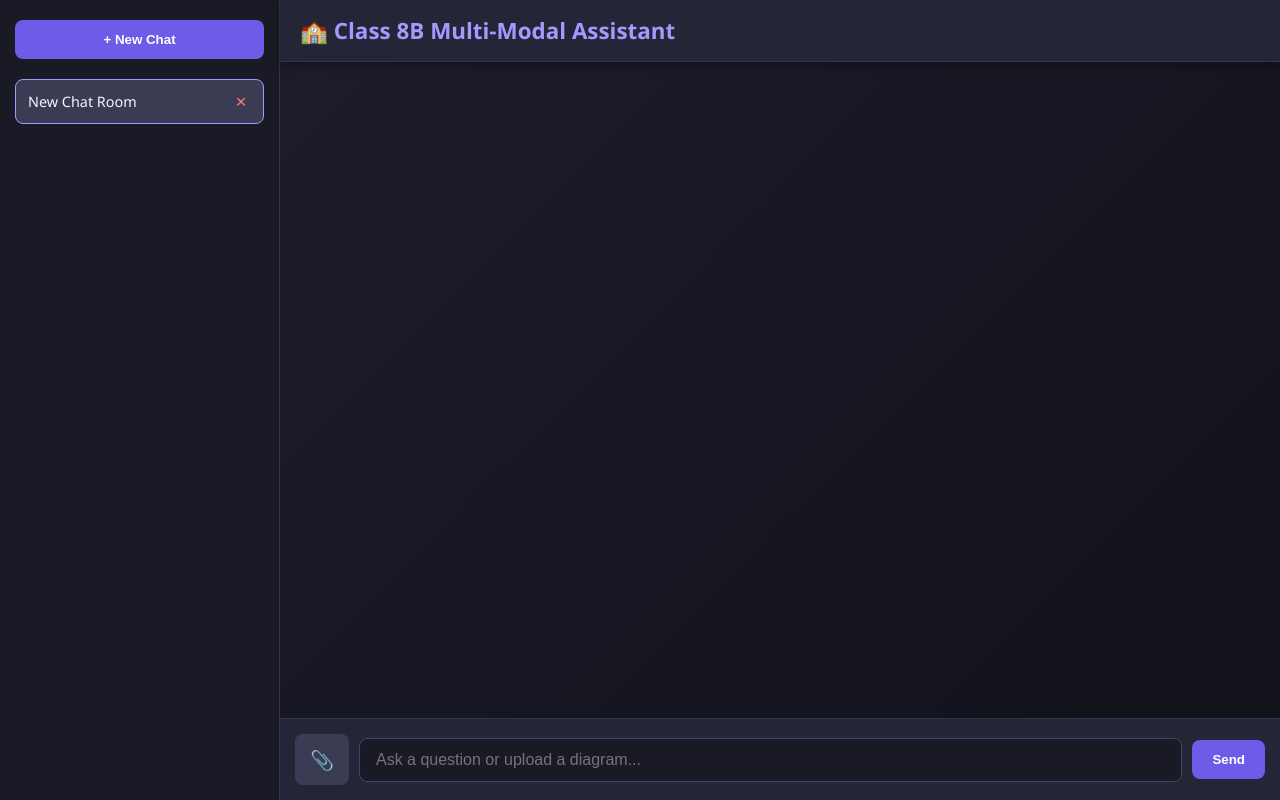
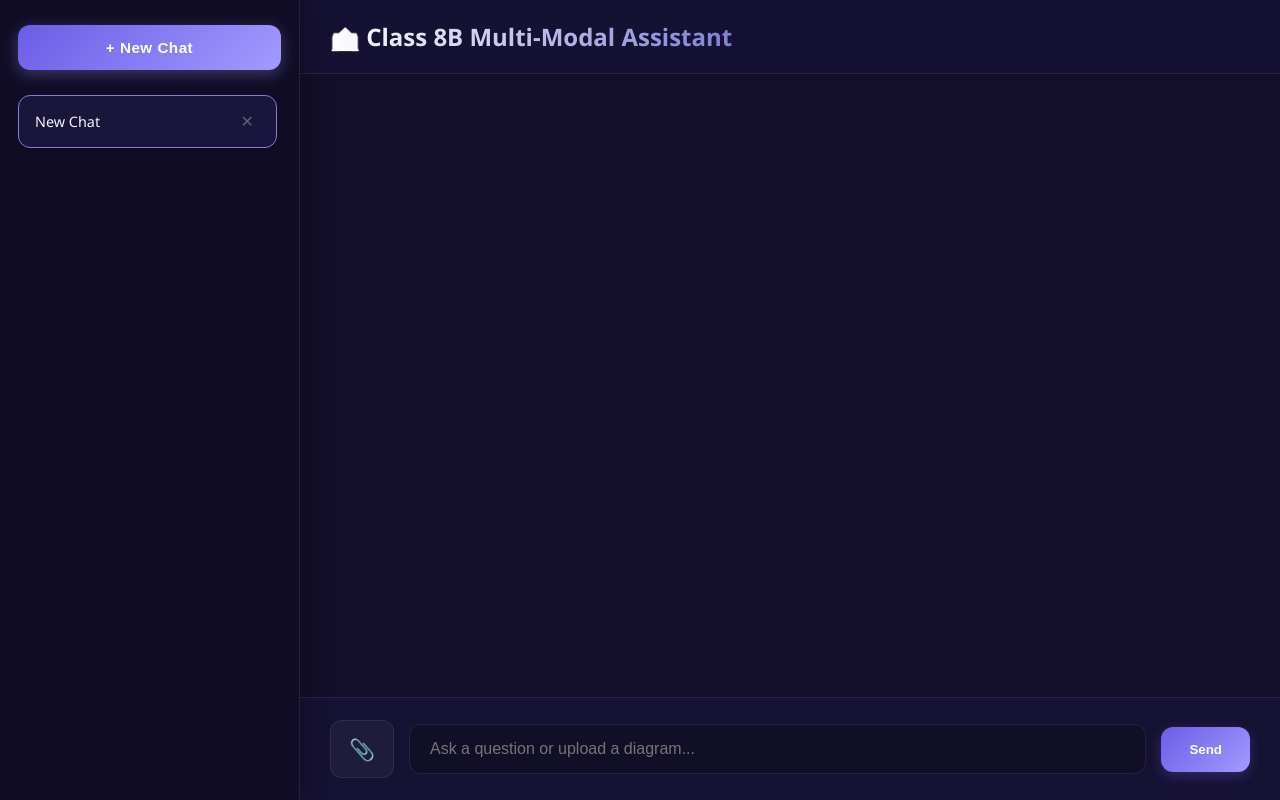
Before and after one commit to venkataishaan-ux/8b-ai-assistant-exibitz, a Flask app: page / in a window 1280 px wide. Run offline with Flask 3, Linux system fonts and the light colour scheme; data comes from the database, SQL or seed files in the repository; data that the repository does not hold is empty; some libraries are stand-ins or nearby versions.

Commit message:
Enhance UI styles and layout in index.html
Updated styles and layout for improved UI and user experience.

```diff
--- a/templates/index.html
+++ b/templates/index.html
@@ -7,18 +7,24 @@
     <script src="https://cdn.jsdelivr.net/npm/marked/marked.min.js"></script>
     <style>
         :root {
-            --bg-gradient: linear-gradient(135deg, #1e1e2f, #111119);
-            --chat-bg: #252538;
-            --user-bubble: #6c5ce7;
-            --bot-bubble: #3b3b54;
+            --bg-gradient: linear-gradient(135deg, #0f0c20, #15102a, #060214);
+            --sidebar-bg: #110d26;
+            --chat-bg: #161233;
+            --chat-container-bg: #1a163b;
+            --user-bubble: linear-gradient(135deg, #6c5ce7, #a29bfe);
+            --bot-bubble: #221c46;
             --text-color: #f5f5fa;
-            --accent-color: #a29bfe;
-            --sidebar-bg: #1a1a26;
+            --text-secondary: #a09cb0;
+            --accent-color: #7f7fd5;
+            --accent-glow: rgba(127, 127, 213, 0.4);
+            --danger-color: #ff7675;
+            --border-color: rgba(255, 255, 255, 0.08);
         }
 
         * { box-sizing: border-box; margin: 0; padding: 0; }
+
         body {
-            font-family: 'Segoe UI', Tahoma, Geneva, Verdana, sans-serif;
+            font-family: 'Segoe UI', system-ui, -apple-system, sans-serif;
             background: var(--bg-gradient);
             color: var(--text-color);
             display: flex;
@@ -35,62 +41,94 @@
 
         /* Sidebar Styling */
         .sidebar {
-            width: 280px;
+            width: 300px;
             background-color: var(--sidebar-bg);
-            border-right: 1px solid #33334d;
+            border-right: 1px solid var(--border-color);
             display: flex;
             flex-direction: column;
-            padding: 20px 15px;
+            padding: 25px 18px;
+            box-shadow: 4px 0 25px rgba(0, 0, 0, 0.3);
+            z-index: 10;
         }
 
         .new-chat-btn {
-            background-color: var(--user-bubble);
+            background: var(--user-bubble);
             color: white;
             border: none;
-            padding: 12px;
-            border-radius: 8px;
-            font-weight: bold;
+            padding: 14px;
+            border-radius: 12px;
+            font-weight: 700;
+            font-size: 0.95rem;
             cursor: pointer;
-            margin-bottom: 20px;
-            transition: 0.2s;
+            margin-bottom: 25px;
+            transition: all 0.3s ease;
             text-align: center;
+            box-shadow: 0 4px 15px var(--accent-glow);
+            letter-spacing: 0.5px;
         }
-        .new-chat-btn:hover { background-color: #5b4cc4; }
+        .new-chat-btn:hover {
+            transform: translateY(-2px);
+            box-shadow: 0 6px 20px rgba(108, 92, 231, 0.6);
+        }
 
         .session-list {
             flex: 1;
             overflow-y: auto;
             display: flex;
             flex-direction: column;
-            gap: 10px;
+            gap: 12px;
+            padding-right: 4px;
+        }
+
+        /* Custom Scrollbars */
+        .session-list::-webkit-scrollbar, #chat-container::-webkit-scrollbar {
+            width: 6px;
+        }
+        .session-list::-webkit-scrollbar-thumb, #chat-container::-webkit-scrollbar-thumb {
+            background: rgba(255, 255, 255, 0.1);
+            border-radius: 10px;
         }
 
         .session-item {
-            padding: 12px;
-            background-color: rgba(255, 255, 255, 0.03);
-            border: 1px solid #33334d;
-            border-radius: 8px;
+            padding: 14px 16px;
+            background-color: rgba(255, 255, 255, 0.02);
+            border: 1px solid var(--border-color);
+            border-radius: 12px;
             cursor: pointer;
             font-size: 0.9rem;
+            font-weight: 500;
             display: flex;
             justify-content: space-between;
             align-items: center;
-            transition: 0.2s;
+            transition: all 0.25s cubic-bezier(0.4, 0, 0.2, 1);
+            color: var(--text-secondary);
         }
-        .session-item:hover, .session-item.active {
-            background-color: var(--bot-bubble);
+        .session-item:hover {
+            background-color: rgba(255, 255, 255, 0.05);
+            color: var(--text-color);
+            border-color: rgba(255, 255, 255, 0.2);
+        }
+        .session-item.active {
+            background-color: var(--chat-container-bg);
             border-color: var(--accent-color);
+            color: var(--text-color);
+            box-shadow: 0 4px 12px rgba(0, 0, 0, 0.2);
         }
 
         .delete-session-btn {
             background: transparent;
             border: none;
-            color: #ff7675;
+            color: rgba(255, 255, 255, 0.3);
             cursor: pointer;
-            font-size: 0.9rem;
-            padding: 0 4px;
+            font-size: 1rem;
+            padding: 2px 6px;
+            border-radius: 6px;
+            transition: all 0.2s ease;
         }
-        .delete-session-btn:hover { color: #d63031; }
+        .delete-session-btn:hover {
+            color: var(--danger-color);
+            background: rgba(255, 118, 117, 0.1);
+        }
 
         /* Main View Chat Interface Panels */
         .main-chat-view {
@@ -98,130 +136,179 @@
             display: flex;
             flex-direction: column;
             height: 100%;
-            background: transparent;
+            background-color: var(--chat-bg);
         }
 
         header {
-            background-color: var(--chat-bg);
-            padding: 15px 20px;
+            background-color: rgba(22, 18, 51, 0.8);
+            backdrop-filter: blur(10px);
+            padding: 20px 30px;
             display: flex;
             justify-content: space-between;
             align-items: center;
-            border-bottom: 1px solid #33334d;
-            box-shadow: 0 4px 10px rgba(0,0,0,0.3);
+            border-bottom: 1px solid var(--border-color);
         }
 
-        h1 { font-size: 1.4rem; color: var(--accent-color); }
+        h1 {
+            font-size: 1.5rem;
+            font-weight: 700;
+            background: linear-gradient(to right, #ffffff, var(--accent-color));
+            -webkit-background-clip: text;
+            -webkit-text-fill-color: transparent;
+        }
 
         #chat-container {
             flex: 1;
-            padding: 20px;
+            padding: 30px;
             overflow-y: auto;
             display: flex;
             flex-direction: column;
-            gap: 15px;
+            gap: 20px;
+            background-color: rgba(0, 0, 0, 0.15);
         }
 
         .message {
-            max-width: 75%;
-            padding: 12px 16px;
-            border-radius: 14px;
-            line-height: 1.5;
+            max-width: 70%;
+            padding: 15px 20px;
+            border-radius: 16px;
+            line-height: 1.6;
+            font-size: 0.98rem;
             word-wrap: break-word;
-            animation: fadeIn 0.3s ease-in-out;
+            box-shadow: 0 4px 15px rgba(0,0,0,0.1);
+            animation: fadeIn 0.3s cubic-bezier(0.4, 0, 0.2, 1);
         }
-        .message p { margin-bottom: 6px; }
+
+        .message p { margin-bottom: 8px; }
         .message p:last-child { margin-bottom: 0; }
-        .message ul, .message ol { margin-left: 20px; }
+        .message ul, .message ol { margin-left: 22px; margin-bottom: 8px; }
+        .message code {
+            background: rgba(0, 0, 0, 0.3);
+            padding: 2px 6px;
+            border-radius: 4px;
+            font-family: monospace;
+            font-size: 0.9em;
+        }
 
-        @keyframes fadeIn { from { opacity: 0; transform: translateY(5px); } to { opacity: 1; transform: translateY(0); } }
+        @keyframes fadeIn { from { opacity: 0; transform: translateY(10px); } to { opacity: 1; transform: translateY(0); } }
 
         .user-message {
-            background-color: var(--user-bubble);
+            background: var(--user-bubble);
+            color: white;
             align-self: flex-end;
-            border-bottom-right-radius: 2px;
+            border-bottom-right-radius: 4px;
         }
 
         .bot-message {
             background-color: var(--bot-bubble);
+            color: #e2e2ee;
             align-self: flex-start;
-            border-bottom-left-radius: 2px;
-            border: 1px solid #444466;
+            border-bottom-left-radius: 4px;
+            border: 1px solid rgba(255, 255, 255, 0.04);
         }
 
+        /* Image Selection Preview Container */
         #preview-container {
-            padding: 10px 20px;
-            background-color: rgba(255, 255, 255, 0.05);
+            padding: 12px 30px;
+            background-color: var(--sidebar-bg);
             display: none;
             align-items: center;
-            gap: 10px;
-            border-top: 1px solid #33334d;
+            gap: 15px;
+            border-top: 1px solid var(--border-color);
         }
         #preview-img {
-            max-height: 60px;
-            border-radius: 6px;
-            border: 1px solid var(--accent-color);
+            max-height: 70px;
+            border-radius: 8px;
+            border: 2px solid var(--accent-color);
+            box-shadow: 0 4px 12px rgba(0,0,0,0.2);
         }
         .cancel-img-btn {
-            background: #ff7675;
+            background: var(--danger-color);
             border: none;
             color: white;
             border-radius: 50%;
-            width: 20px;
-            height: 20px;
+            width: 24px;
+            height: 24px;
             cursor: pointer;
-            font-size: 12px;
-            line-height: 20px;
-            text-align: center;
+            font-size: 11px;
+            font-weight: bold;
+            display: flex;
+            align-items: center;
+            justify-content: center;
+            transition: transform 0.2s ease;
         }
+        .cancel-img-btn:hover { transform: scale(1.1); }
 
         footer {
             background-color: var(--chat-bg);
-            padding: 15px;
+            padding: 22px 30px;
             display: flex;
-            gap: 10px;
+            gap: 15px;
             align-items: center;
-            border-top: 1px solid #33334d;
+            border-top: 1px solid var(--border-color);
         }
 
         .file-label {
-            background-color: #3b3b54;
+            background-color: rgba(255, 255, 255, 0.04);
             color: var(--accent-color);
-            padding: 12px 15px;
-            border-radius: 8px;
+            padding: 14px 18px;
+            border-radius: 12px;
+            border: 1px solid var(--border-color);
             cursor: pointer;
-            font-size: 1.2rem;
-            transition: 0.2s;
+            font-size: 1.3rem;
+            transition: all 0.2s ease;
             display: flex;
             align-items: center;
             justify-content: center;
         }
-        .file-label:hover { background-color: #4a4a6a; }
+        .file-label:hover {
+            background-color: rgba(255, 255, 255, 0.08);
+            transform: scale(1.03);
+        }
         #image-input { display: none; }
 
         input[type="text"] {
             flex: 1;
-            padding: 12px 16px;
-            border-radius: 8px;
-            border: 1px solid #444466;
-            background-color: #1a1a26;
+            padding: 15px 20px;
+            border-radius: 12px;
+            border: 1px solid var(--border-color);
+            background-color: rgba(0, 0, 0, 0.2);
             color: #fff;
             outline: none;
             font-size: 1rem;
+            transition: all 0.25s ease;
         }
-        input[type="text"]:focus { border-color: var(--accent-color); }
+        input[type="text"]:focus {
+            border-color: var(--accent-color);
+            background-color: rgba(0, 0, 0, 0.3);
+            box-shadow: 0 0 12px rgba(127, 127, 213, 0.2);
+        }
 
         .send-btn {
-            background-color: var(--user-bubble);
+            background: var(--user-bubble);
             color: white;
             border: none;
-            padding: 12px 20px;
-            border-radius: 8px;
+            padding: 15px 28px;
+            border-radius: 12px;
+            font-weight: 700;
+            cursor: pointer;
+            transition: all 0.2s ease;
+            box-shadow: 0 4px 12px rgba(108, 92, 231, 0.3);
+        }
+        .send-btn:hover {
+            transform: scale(1.02);
+            box-shadow: 0 4px 16px rgba(108, 92, 231, 0.5);
+        }
+
+        .loading-dots span {
+            animation: blink 1.4s infinite both;
             font-weight: bold;
-            cursor: pointer;
-            transition: 0.2s;
+            display: inline-block;
+            font-size: 1.4rem;
+            line-height: 1;
         }
-        .send-btn:hover { background-color: #5b4cc4; }
+        .loading-dots span:nth-child(2) { animation-delay: .2s; }
+        .loading-dots span:nth-child(3) { animation-delay: .4s; }
+        @keyframes blink { 0% { opacity: .2; } 20% { opacity: 1; } 100% { opacity: .2; } }
     </style>
 </head>
 <body>
@@ -242,7 +329,7 @@
             <div id="preview-container">
                 <img id="preview-img" src="" alt="Preview">
                 <button class="cancel-img-btn" onclick="removeImage()">✕</button>
-                <span style="font-size: 0.85rem; color: #aaa;">Image attached ready to send</span>
+                <span style="font-size: 0.88rem; color: var(--text-secondary); font-weight: 500;">Diagram attached and ready</span>
             </div>
 
             <footer>
@@ -266,7 +353,6 @@
         let currentSessionId = '';
         let currentBase64Image = null;
 
-        // Initialize lists on document ready
         window.onload = async () => {
             await loadSessions();
         };
@@ -299,7 +385,7 @@
                     }
                 });
             } catch (e) {
-                console.error("Error loading chat sessions:", e);
+                console.error("Error loading sessions:", e);
             }
         }
 
@@ -308,7 +394,7 @@
                 const res = await fetch('/create_session', {
                     method: 'POST',
                     headers: { 'Content-Type': 'application/json' },
-                    body: JSON.stringify({ title: 'New Chat Room' })
+                    body: JSON.stringify({ title: 'New Chat' })
                 });
                 const data = await res.json();
                 currentSessionId = data.session_id;
@@ -343,7 +429,6 @@
             msgDiv.className = `message ${sender}-message`;
 
             if (sender === 'bot') {
-                // Renders neat markdown structures out of raw strings
                 msgDiv.innerHTML = marked.parse(text);
             } else {
                 msgDiv.innerText = text;
@@ -385,8 +470,8 @@
             removeImage();
 
             const loadingDiv = document.createElement('div');
-            loadingDiv.className = 'message bot-message';
-            loadingDiv.innerText = 'Analyzing room data...';
+            loadingDiv.className = 'message bot-message loading-dots';
+            loadingDiv.innerHTML = 'Thinking<span>.</span><span>.</span><span>.</span>';
             chatContainer.appendChild(loadingDiv);
             chatContainer.scrollTop = chatContainer.scrollHeight;
 
@@ -402,7 +487,7 @@
 
                 if (data.response) {
                     appendMessage('bot', data.response);
-                    await loadSessions(); // Updates room name on sidebar if first prompt
+                    await loadSessions();
                 } else {
                     appendMessage('bot', "Error: " + (data.error || "glitch"));
                 }
```
